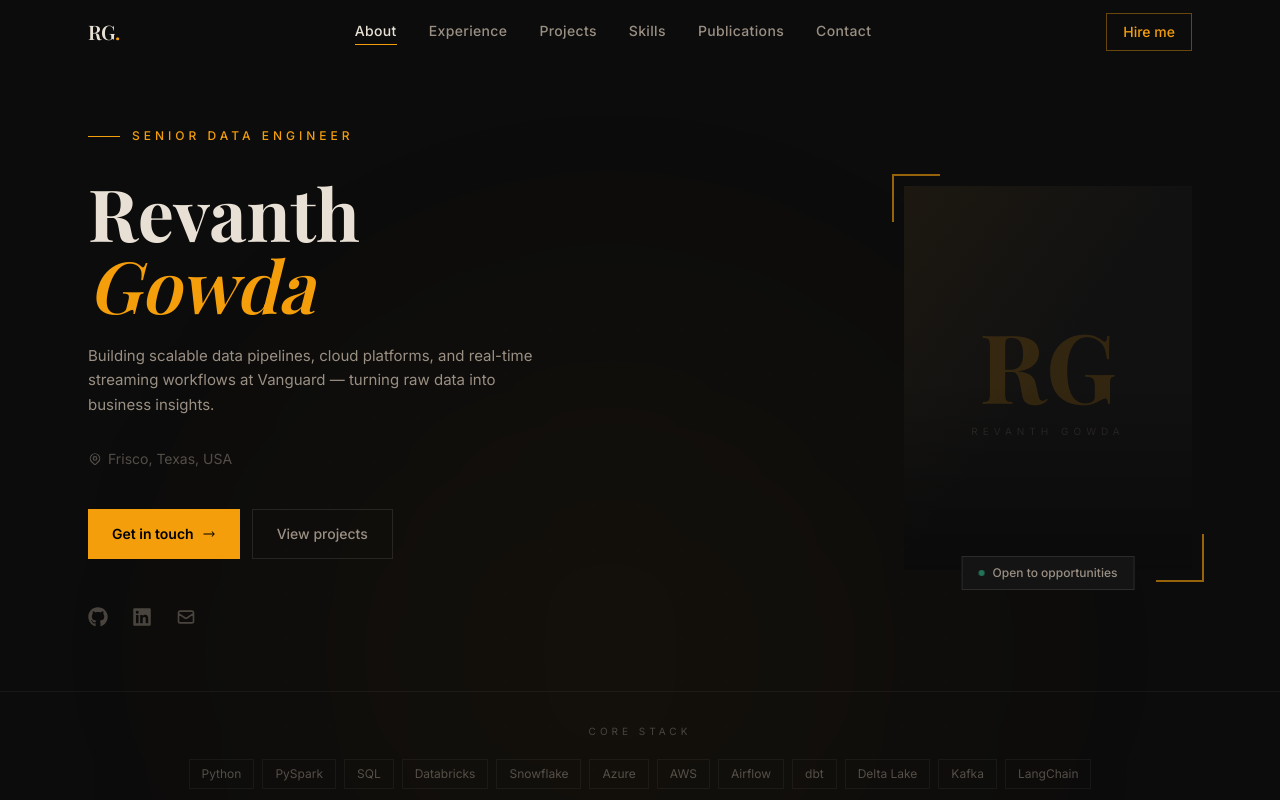
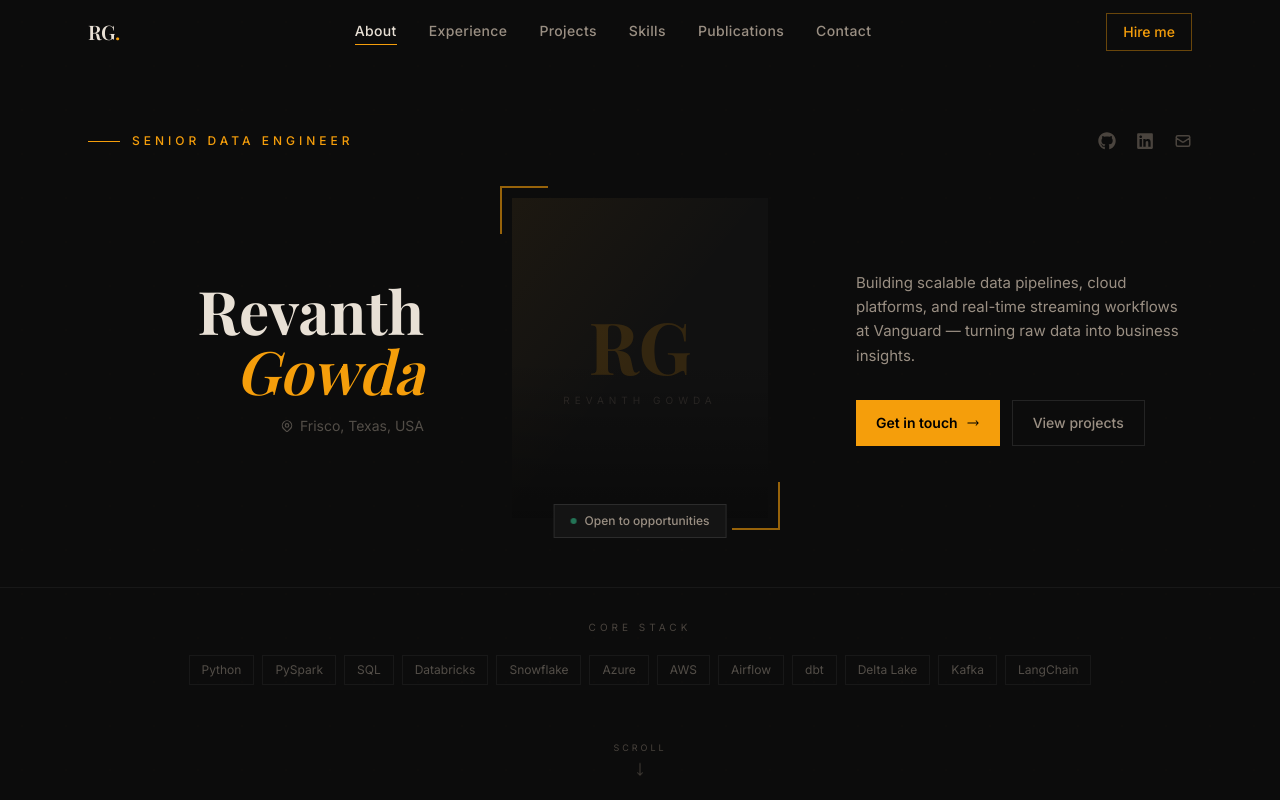
Before and after one commit to rvimalakempegowda/rvimalakempegowda_portfolio, a React (Vite) app: page / in a window 1280 px wide. Shown: the top 800 px of the page. Built offline with nearby package versions, Linux system fonts and the light colour scheme; a web font is replaced by a local one.

Commit message:
feat: center photo in hero — 3-column layout with photo as focal point

```diff
--- a/src/components/Hero.jsx
+++ b/src/components/Hero.jsx
@@ -3,7 +3,7 @@ import { HiOutlineMail, HiOutlineLocationMarker } from 'react-icons/hi'
 import { HiArrowLongRight, HiArrowLongDown } from 'react-icons/hi2'
 import { personal } from '../data/portfolio'
 
-// Photo: add Revanth.JPG to src/assets/, then replace the line below with:
+// To show your photo: add Revanth.JPG to src/assets/, then change the line below to:
 // import photo from '../assets/Revanth.JPG'
 const photo = null
 
@@ -14,76 +14,63 @@ export default function Hero() {
       <div className="absolute inset-0 hero-dots opacity-[0.025] pointer-events-none" />
 
       {/* Ambient glows */}
-      <div className="absolute top-1/3 right-1/4 -translate-y-1/2 w-[700px] h-[700px] rounded-full bg-gold/5 blur-[140px] pointer-events-none animate-glow" />
-      <div className="absolute bottom-1/3 left-1/6 w-[400px] h-[400px] rounded-full bg-gold/3 blur-[100px] pointer-events-none animate-glow-slow" />
+      <div className="absolute top-1/4 left-1/2 -translate-x-1/2 w-[800px] h-[800px] rounded-full bg-gold/4 blur-[160px] pointer-events-none animate-glow" />
+      <div className="absolute bottom-1/4 right-1/4 w-[400px] h-[400px] rounded-full bg-gold/3 blur-[100px] pointer-events-none animate-glow-slow" />
 
-      {/* Main content */}
+      {/* Main content — centered layout */}
       <div className="max-w-6xl mx-auto px-6 w-full flex-1 flex items-center relative z-10">
-        <div className="grid lg:grid-cols-2 gap-16 items-center w-full py-16">
+        <div className="w-full py-16">
 
-          {/* Left */}
-          <div>
-            <div className="flex items-center gap-3 mb-8">
+          {/* Top row: role label + socials */}
+          <div className="flex items-center justify-between mb-12">
+            <div className="flex items-center gap-3">
               <div className="w-8 h-px bg-gold" />
               <span className="text-gold text-xs font-medium tracking-[4px] uppercase">Senior Data Engineer</span>
             </div>
-
-            <h1 className="font-display text-5xl md:text-6xl lg:text-7xl font-bold text-cream leading-[1.05] mb-6">
-              Revanth<br />
-              <span className="text-gold font-semibold" style={{fontStyle:'italic'}}>Gowda</span>
-            </h1>
-
-            <p className="text-cream-muted text-[15px] leading-relaxed max-w-md mb-8">
-              Building scalable data pipelines, cloud platforms, and real-time streaming
-              workflows at Vanguard — turning raw data into business insights.
-            </p>
-
-            <div className="flex items-center gap-1.5 text-cream-muted/50 text-sm mb-10">
-              <HiOutlineLocationMarker className="shrink-0" />
-              <span>{personal.location}</span>
-            </div>
-
-            <div className="flex flex-wrap gap-3 mb-12">
-              <a href="#contact"
-                 className="group flex items-center gap-2 px-6 py-3.5 bg-gold text-black font-semibold text-sm hover:bg-gold-light transition-colors">
-                Get in touch
-                <HiArrowLongRight className="group-hover:translate-x-1 transition-transform" />
-              </a>
-              <a href="#projects"
-                 className="px-6 py-3.5 border border-white/10 text-cream-muted text-sm font-medium hover:border-gold/40 hover:text-cream transition-all">
-                View projects
-              </a>
-            </div>
-
-            <div className="flex items-center gap-6">
+            <div className="flex items-center gap-5">
               <a href={personal.github} target="_blank" rel="noopener noreferrer"
-                 className="text-cream-faint hover:text-cream transition-colors text-xl" aria-label="GitHub">
+                 className="text-cream-faint hover:text-cream transition-colors text-lg" aria-label="GitHub">
                 <FaGithub />
               </a>
               <a href={personal.linkedin} target="_blank" rel="noopener noreferrer"
-                 className="text-cream-faint hover:text-gold transition-colors text-xl" aria-label="LinkedIn">
+                 className="text-cream-faint hover:text-gold transition-colors text-lg" aria-label="LinkedIn">
                 <FaLinkedin />
               </a>
               <a href={`mailto:${personal.email}`}
-                 className="text-cream-faint hover:text-gold transition-colors text-xl" aria-label="Email">
+                 className="text-cream-faint hover:text-gold transition-colors text-lg" aria-label="Email">
                 <HiOutlineMail />
               </a>
             </div>
           </div>
 
-          {/* Right — Photo */}
-          <div className="flex justify-center lg:justify-end">
+          {/* Center: name left, photo center, bio right */}
+          <div className="grid lg:grid-cols-3 gap-8 lg:gap-12 items-center">
+
+            {/* Left — Name */}
+            <div className="lg:text-right order-2 lg:order-1">
+              <h1 className="font-display text-5xl md:text-6xl font-bold text-cream leading-[1.05]">
+                Revanth<br />
+                <span className="text-gold font-semibold" style={{fontStyle:'italic'}}>Gowda</span>
+              </h1>
+              <div className="flex items-center gap-1.5 text-cream-muted/50 text-sm mt-4 lg:justify-end">
+                <HiOutlineLocationMarker className="shrink-0" />
+                <span>{personal.location}</span>
+              </div>
+            </div>
+
+            {/* Center — Photo */}
+            <div className="flex justify-center order-1 lg:order-2">
               <div className="relative">
                 <div className="absolute -top-3 -left-3 w-12 h-12 border-t-2 border-l-2 border-gold/60 z-10" />
                 <div className="absolute -bottom-3 -right-3 w-12 h-12 border-b-2 border-r-2 border-gold/60 z-10" />
 
-              <div className="w-64 h-80 md:w-72 md:h-96 overflow-hidden bg-surface-2 relative">
+                <div className="w-56 h-72 md:w-64 md:h-80 overflow-hidden bg-surface-2 relative">
                   {photo ? (
-                  <img src={photo} alt="Revanth Gowda" className="w-full h-full object-cover object-center" />
+                    <img src={photo} alt="Revanth Gowda" className="w-full h-full object-cover object-top" />
                   ) : (
                     <div className="w-full h-full flex flex-col items-center justify-center bg-[#111] relative">
                       <div className="absolute inset-0 bg-gradient-to-br from-gold/5 via-transparent to-gold/3" />
-                    <span className="font-display text-8xl font-bold text-gold/15 select-none relative z-10">RG</span>
+                      <span className="font-display text-7xl font-bold text-gold/15 select-none relative z-10">RG</span>
                       <span className="text-[10px] tracking-[5px] text-cream-faint/40 uppercase mt-3 relative z-10">Revanth Gowda</span>
                     </div>
                   )}
@@ -93,6 +80,26 @@ export default function Hero() {
                 <div className="absolute -bottom-5 left-1/2 -translate-x-1/2 flex items-center gap-2 bg-surface px-4 py-2 border border-white/10 whitespace-nowrap">
                   <span className="w-1.5 h-1.5 rounded-full bg-emerald-400 animate-pulse" />
                   <span className="text-xs font-medium text-cream-muted">Open to opportunities</span>
+                </div>
+              </div>
+            </div>
+
+            {/* Right — Bio + CTAs */}
+            <div className="order-3">
+              <p className="text-cream-muted text-[15px] leading-relaxed mb-8">
+                Building scalable data pipelines, cloud platforms, and real-time streaming
+                workflows at Vanguard — turning raw data into business insights.
+              </p>
+              <div className="flex flex-wrap gap-3">
+                <a href="#contact"
+                   className="group flex items-center gap-2 px-5 py-3 bg-gold text-black font-semibold text-sm hover:bg-gold-light transition-colors">
+                  Get in touch
+                  <HiArrowLongRight className="group-hover:translate-x-1 transition-transform" />
+                </a>
+                <a href="#projects"
+                   className="px-5 py-3 border border-white/10 text-cream-muted text-sm font-medium hover:border-gold/40 hover:text-cream transition-all">
+                  View projects
+                </a>
               </div>
             </div>
           </div>
```
Lines whose indentation alone changed are shown as unchanged.
